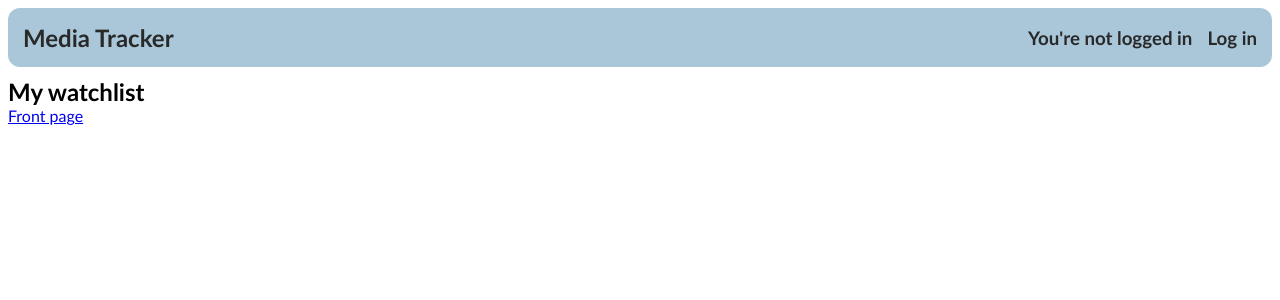
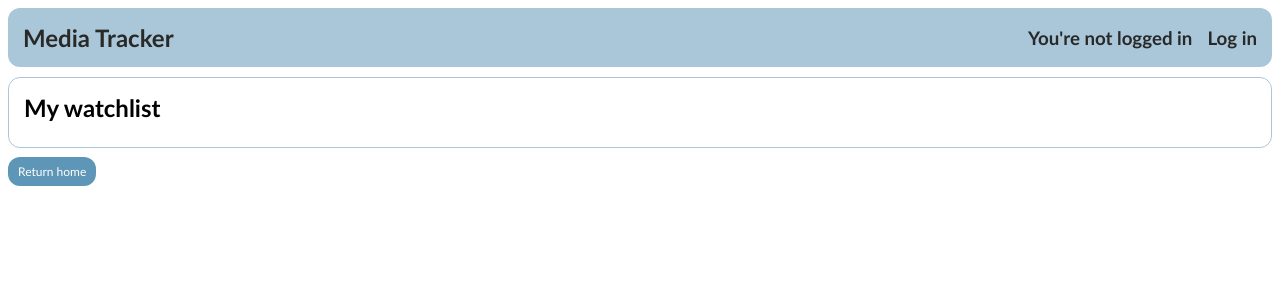
Before and after one commit to uyenmh/tsoha-media-tracker, a Flask app: template templates/watchlist.html in a window 1280 px wide. Shown: the top 300 px of the page. Run offline with Flask 3, Linux system fonts and the light colour scheme; the template is opened without the code that fills it, so the values that code supplies are empty.

Commit message:
add styling for watchlist

```diff
--- /dev/null
+++ b/static/watchlist.css
@@ -0,0 +1,35 @@
+.watchlist-container {
+    border-radius: 12px;
+    padding: 15px;
+    border: 1px solid #a9c7d9;
+    margin-bottom: 12px;
+}
+
+.watchlist-shows ul {
+    list-style-type: none;
+    padding: 0;
+    margin-top: 10px;
+}
+
+.watchlist-shows li {
+    background-color: #a9c7d965;
+    border-radius: 12px;
+    padding: 8px 10px;
+    margin-bottom: 4px;
+    transition: background-color 0.18s;
+    color: rgb(41, 41, 41);
+}
+
+.watchlist-shows li:hover {
+    background-color: #a9c7d9d6;
+}
+
+.watchlist-shows a {
+    text-decoration: none;
+    color: rgb(41, 41, 41);
+    display: block;
+}
+
+.watchlist-shows a:hover {
+    color: rgb(41, 41, 41);
+}
--- a/templates/watchlist.html
+++ b/templates/watchlist.html
@@ -1,16 +1,21 @@
 {% extends "layout.html" %}
 {% block content %}
+<link rel="stylesheet" href="/static/watchlist.css">
 
 <title>My watchlist | Media Tracker</title>
+
+<div class="watchlist-container">
     <h2>My watchlist</h2>
 
+    <div class="watchlist-shows">
         <ul>
             {% for show in shows %}
                 <li><a href="/show/{{ show.id }}">{{ show.title }}</a>
             {% endfor %}
         </ul>
+    </div>
+</div>
 
-<p>
-<a href="/">Front page</a>
+<a href="/" class="button">Return home</a>
 
 {% endblock %}
```
Lines whose indentation alone changed are shown as unchanged.
